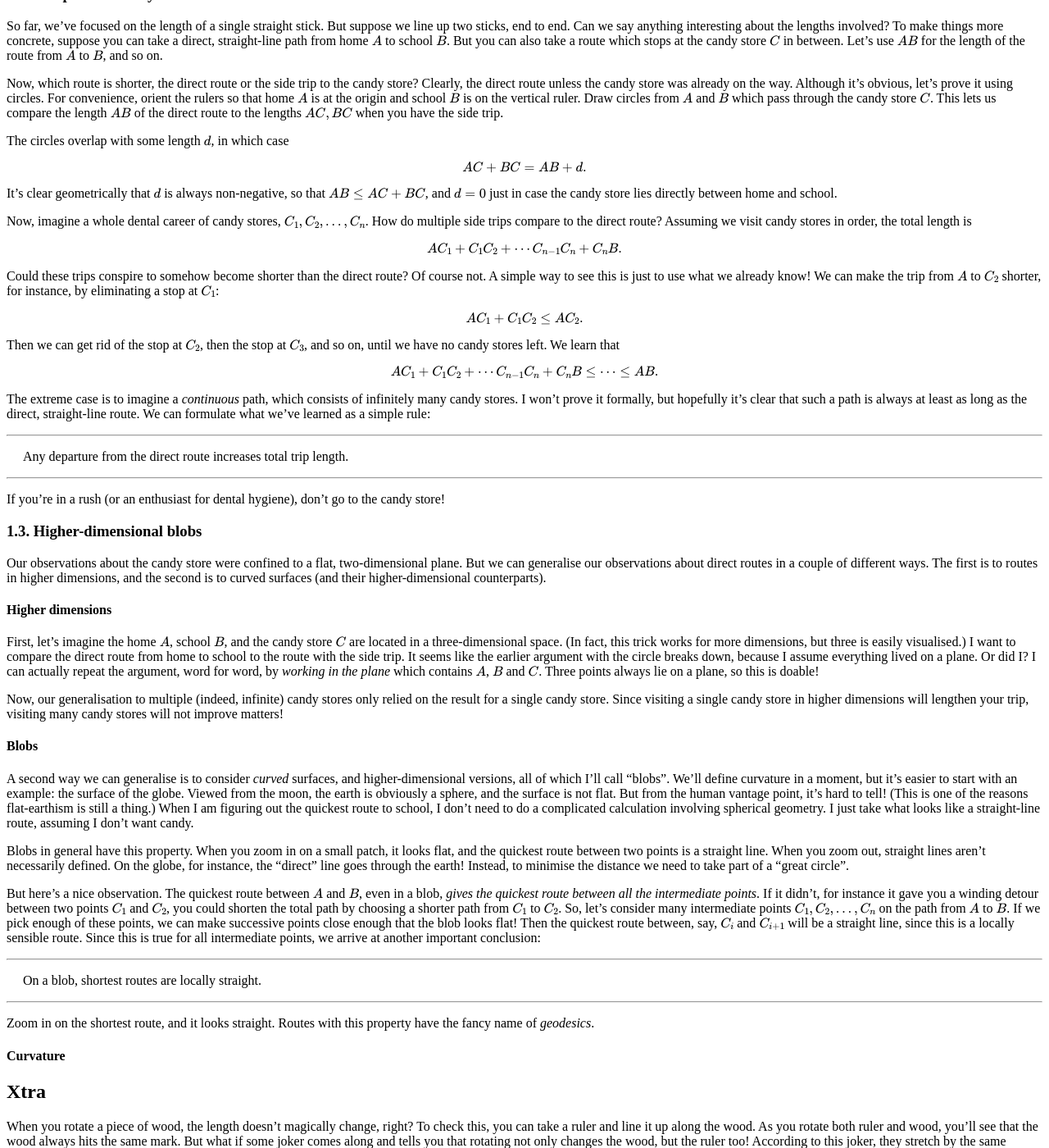
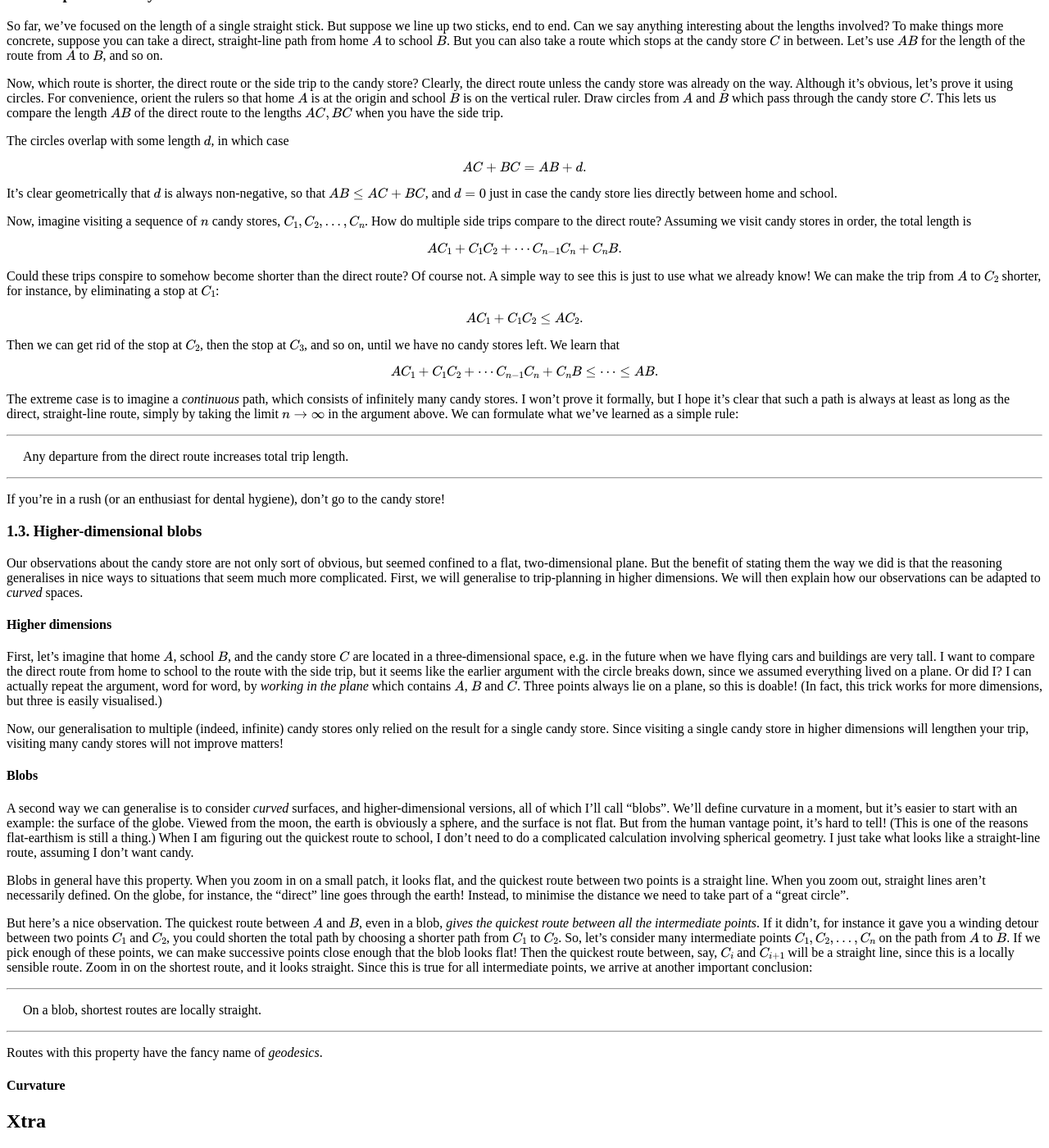
Before and after one commit to hapax/hapax.github.io, a Jekyll site: the page built from assets/maximal.md, in a window 1280 px wide and 1400 px high, scrolled down 1446 px. Shown: the whole window at 82% size. Built offline with Jekyll 4.4.1, drawn with Linux system fonts in a browser that asks for light colours; our own code applies the rules of GitHub Pages for plain Markdown files; formulas are drawn with MathJax 3; a script that is not in the unit is left out.

Commit message:
Update maximal

```diff
--- a/assets/maximal.md
+++ b/assets/maximal.md
@@ -127,7 +127,7 @@ It's clear geometrically that $d$ is always non-negative, so that $AB
 \leq AC + BC$, and $d = 0$ just in case the candy store lies directly
 between home and school.
 
-Now, imagine a whole dental career of candy stores, $C_1, C_2,
+Now, imagine visiting a sequence of $n$ candy stores, $C_1, C_2,
 \ldots, C_n$.
 How do multiple side trips compare to the direct route?
 Assuming we visit candy stores in order, the total length is
@@ -157,8 +157,9 @@ $$
 
 The extreme case is to imagine a *continuous* path, which consists of
 infinitely many candy stores.
-I won't prove it formally, but hopefully it's clear that such a path
-is always at least as long as the direct, straight-line route.
+I won't prove it formally, but I hope it's clear that such a path
+is always at least as long as the direct, straight-line route, simply
+by taking the limit $n \to \infty$ in the argument above.
 We can formulate what we've learned as a simple rule:
 
 ---
@@ -174,27 +175,30 @@ the candy store!
 
 ### 1.3. Higher-dimensional blobs <a id="sec-1-3" name="sec-1-3"></a>
 
-Our observations about the candy store were confined to a flat,
-two-dimensional plane.
-But we can generalise our observations about direct routes in a couple
-of different ways.
-The first is to routes in higher dimensions, and the second is to
-curved surfaces (and their higher-dimensional counterparts).
+Our observations about the candy store are not only sort of obvious,
+but seemed confined to a flat, two-dimensional plane.
+But the benefit of stating them the way we did is that the reasoning
+generalises in nice ways to situations that seem much more
+complicated.
+First, we will generalise to trip-planning in higher dimensions.
+We will then explain how our observations can be adapted to *curved*
+spaces.
 
 #### Higher dimensions
 
-First, let's imagine the home $A$, school $B$, and the candy store $C$ are located
-in a three-dimensional space.
-(In fact, this trick works for more dimensions, but three is easily
-visualised.)
+First, let's imagine that home $A$, school $B$, and the candy store $C$ are located
+in a three-dimensional space, e.g. in the future when we have flying
+cars and buildings are very tall.
 I want to compare the direct route from home to school to the route
-with the side trip.
-It seems like the earlier argument with the circle breaks down,
-because I assume everything lived on a plane.
+with the side trip, but it seems like the earlier argument with the
+circle breaks down,
+since we assumed everything lived on a plane.
 Or did I?
 I can actually repeat the argument, word for word, by *working in the
 plane* which contains $A$, $B$ and $C$.
 Three points always lie on a plane, so this is doable!
+(In fact, this trick works for more dimensions, but three is easily
+visualised.)
 
 Now, our generalisation to multiple (indeed, infinite) candy stores
 only relied on the result for a single candy store.
@@ -236,6 +240,7 @@ If we pick enough of these points, we can make successive points close
 enough that the blob looks flat!
 Then the quickest route between, say, $C_i$ and $C_{i+1}$ will be a
 straight line, since this is a locally sensible route.
+Zoom in on the shortest route, and it looks straight.
 Since this is true for all intermediate points, we arrive at another
 important conclusion:
 
@@ -247,7 +252,6 @@ On a blob, shortest routes are locally straight.
 
 ---
 
-Zoom in on the shortest route, and it looks straight.
 Routes with this property have the fancy name of *geodesics*.
 
 #### Curvature
```
Also changed, not shown: 2 other files.
